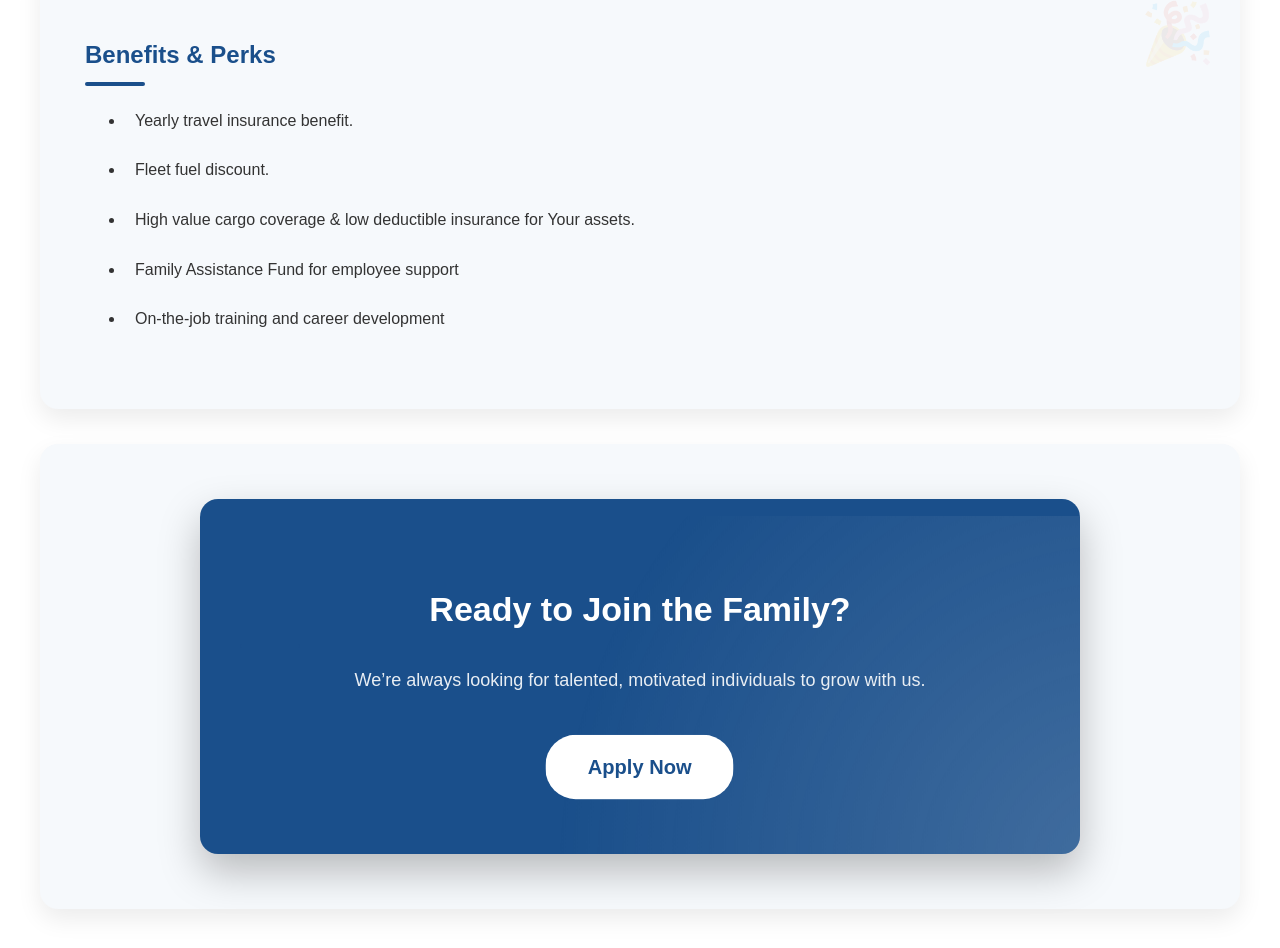
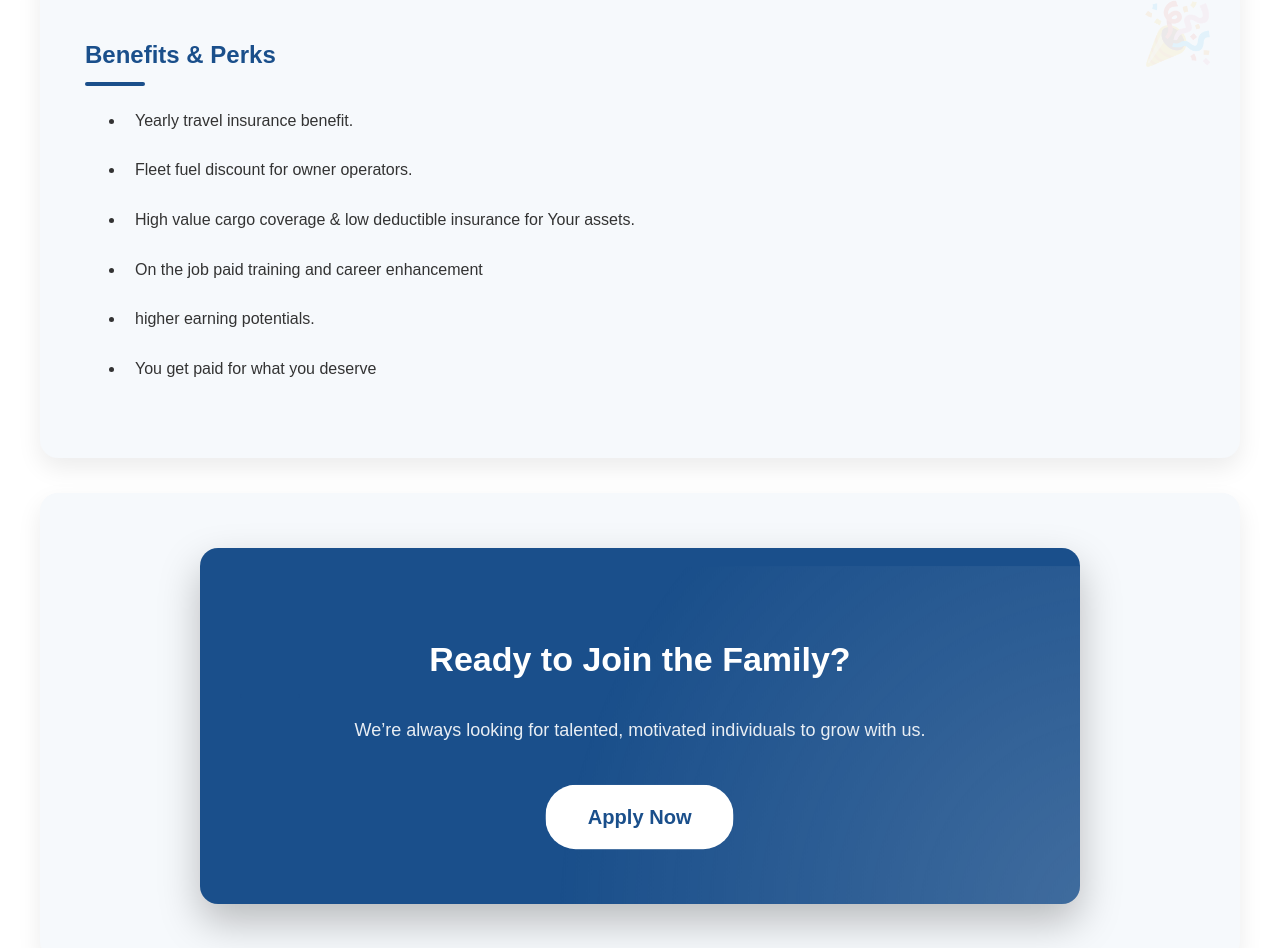
Before and after one commit to MrVenom786/rgm-web-frontend, a React (Create React App) app: page /careers in a window 1280 px wide. Shown: the part 2075-3023 px from the top of the page. Built offline with nearby package versions, Linux system fonts and the light colour scheme.

Commit message:
Update Careers.js

```diff
--- a/src/pages/Careers.js
+++ b/src/pages/Careers.js
@@ -140,10 +140,11 @@ function Careers() {
         <h2>Benefits & Perks</h2>
         <ul>
           <li>Yearly travel insurance benefit.</li>
-          <li>Fleet fuel discount.</li>
+          <li>Fleet fuel discount for owner operators.</li>
           <li>High value cargo coverage & low deductible insurance for Your assets.</li>
-          <li>Family Assistance Fund for employee support</li>
-          <li>On-the-job training and career development</li>
+          <li>On the job paid training and career enhancement</li>
+          <li>higher earning potentials.</li>
+          <li>You get paid for what you deserve</li>
         </ul>
       </section>
 
```
